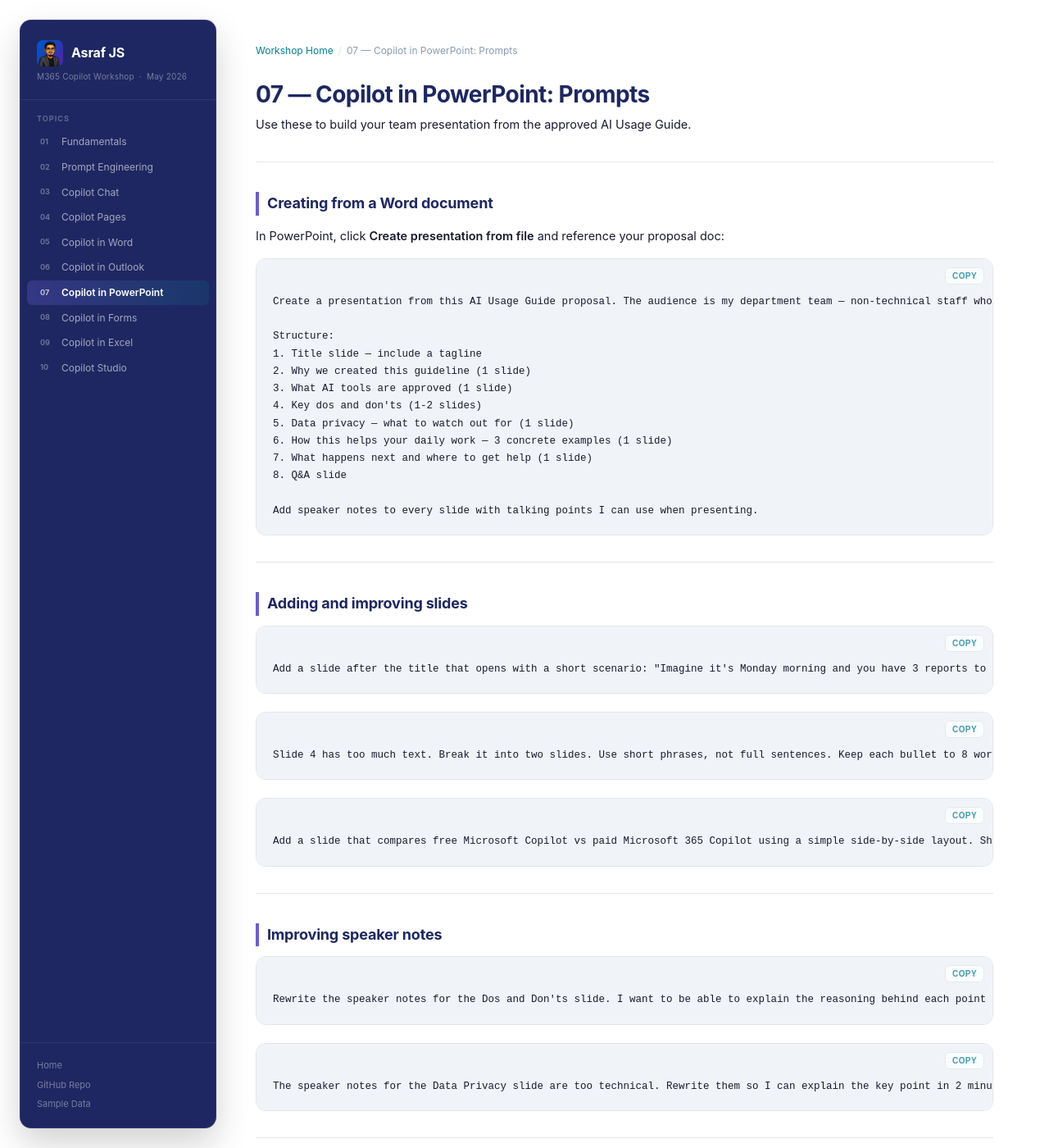
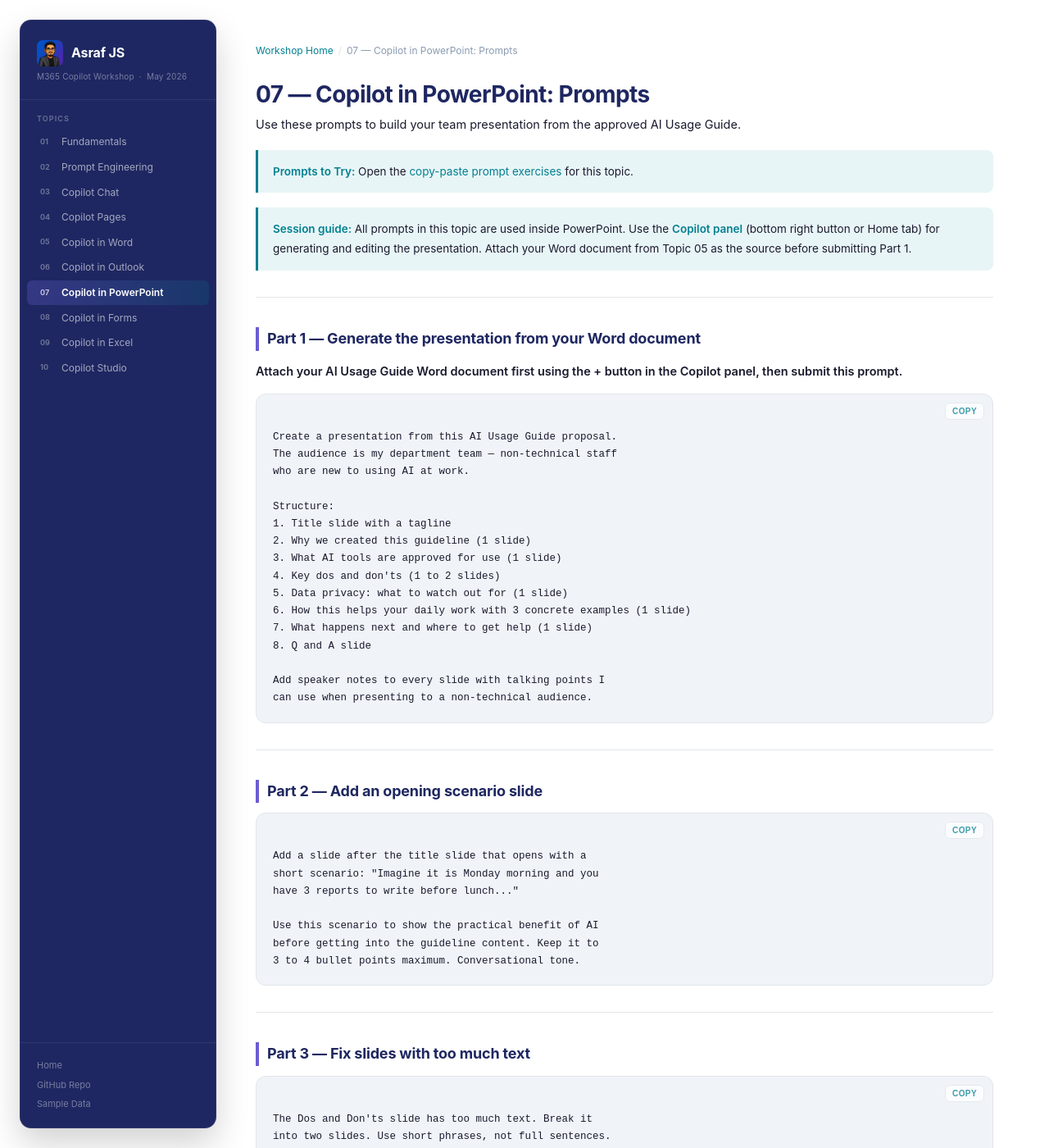
Before and after one commit to Asraf-JS/M365-Copilot-Workshop, a Jekyll site: the page built from 07-copilot-powerpoint/prompts.md, in a window 1280 px wide and 1400 px high. Shown: the whole window at 82% size. Built offline with Jekyll 4.4.1, drawn with Linux system fonts in a browser that asks for light colours; our own code applies the rules of GitHub Pages for plain Markdown files; some of the changed text lies outside the part shown.

Commit message:
Update prompts.md

````diff
--- a/07-copilot-powerpoint/prompts.md
+++ b/07-copilot-powerpoint/prompts.md
@@ -1,77 +1,143 @@
 # 07 — Copilot in PowerPoint: Prompts
 
-Use these to build your team presentation from the approved AI Usage Guide.
+Use these prompts to build your team presentation from the approved AI Usage Guide.
+
+> **Prompts to Try:** Open the [copy-paste prompt exercises](./prompts.md) for this topic.
+
+> **Session guide:** All prompts in this topic are used inside PowerPoint. Use the **Copilot panel** (bottom right button or Home tab) for generating and editing the presentation. Attach your Word document from Topic 05 as the source before submitting Part 1.
 
 ---
 
-## Creating from a Word document
+## Part 1 — Generate the presentation from your Word document
 
-In PowerPoint, click **Create presentation from file** and reference your proposal doc:
+**Attach your AI Usage Guide Word document first using the + button in the Copilot panel, then submit this prompt.**
 
 ```
-Create a presentation from this AI Usage Guide proposal. The audience is my department team — non-technical staff who are new to using AI at work.
+Create a presentation from this AI Usage Guide proposal.
+The audience is my department team — non-technical staff
+who are new to using AI at work.
 
 Structure:
-1. Title slide — include a tagline
+1. Title slide with a tagline
 2. Why we created this guideline (1 slide)
-3. What AI tools are approved (1 slide)
-4. Key dos and don'ts (1-2 slides)
-5. Data privacy — what to watch out for (1 slide)
-6. How this helps your daily work — 3 concrete examples (1 slide)
+3. What AI tools are approved for use (1 slide)
+4. Key dos and don'ts (1 to 2 slides)
+5. Data privacy: what to watch out for (1 slide)
+6. How this helps your daily work with 3 concrete examples (1 slide)
 7. What happens next and where to get help (1 slide)
-8. Q&A slide
+8. Q and A slide
 
-Add speaker notes to every slide with talking points I can use when presenting.
+Add speaker notes to every slide with talking points I
+can use when presenting to a non-technical audience.
 ```
 
 ---
 
-## Adding and improving slides
+## Part 2 — Add an opening scenario slide
 
 ```
-Add a slide after the title that opens with a short scenario: "Imagine it's Monday morning and you have 3 reports to write before lunch..." Use it to show the practical benefit of AI before getting into the guideline content.
-```
+Add a slide after the title slide that opens with a
+short scenario: "Imagine it is Monday morning and you
+have 3 reports to write before lunch..."
 
-```
-Slide 4 has too much text. Break it into two slides. Use short phrases, not full sentences. Keep each bullet to 8 words or less.
-```
-
-```
-Add a slide that compares free Microsoft Copilot vs paid Microsoft 365 Copilot using a simple side-by-side layout. Show 3 key differences only.
+Use this scenario to show the practical benefit of AI
+before getting into the guideline content. Keep it to
+3 to 4 bullet points maximum. Conversational tone.
 ```
 
 ---
 
-## Improving speaker notes
+## Part 3 — Fix slides with too much text
 
 ```
-Rewrite the speaker notes for the Dos and Don'ts slide. I want to be able to explain the reasoning behind each point verbally, with one real example I can share with the team.
-```
-
-```
-The speaker notes for the Data Privacy slide are too technical. Rewrite them so I can explain the key point in 2 minutes to staff with no IT background.
+The Dos and Don'ts slide has too much text. Break it
+into two slides. Use short phrases, not full sentences.
+Keep each bullet to 8 words or less.
 ```
 
 ---
 
-## Tone and design
+## Part 4 — Add a Copilot free vs paid comparison slide
 
 ```
-The slide titles feel too formal and policy-like. Rewrite all slide titles to sound more conversational and engaging, while still being professional.
-```
-
-```
-Suggest a colour theme for this presentation that feels modern and aligns with a Malaysian corporate environment. Describe the colours and the rationale.
+Add a slide that compares free Microsoft Copilot versus
+paid Microsoft 365 Copilot using a simple side-by-side
+layout. Show 3 key differences only. Keep the labels
+short and clear for a non-technical audience.
 ```
 
 ---
 
-## Summarising before a meeting
-
-Open your presentation and ask:
+## Part 5 — Improve speaker notes
 
 ```
-Summarise this presentation in 5 bullet points. What are the 3 things the audience must walk away knowing?
+Rewrite the speaker notes for the Dos and Don'ts slide.
+I want to be able to explain the reasoning behind each
+point verbally, with one real-world example I can share
+with the team.
+```
+
+```
+The speaker notes for the Data Privacy slide are too
+technical. Rewrite them so I can explain the key point
+in 2 minutes to staff with no IT background. Use plain
+language and avoid acronyms where possible.
+```
+
+```
+Add speaker notes to the Q and A slide with 5 questions
+the audience is likely to ask, and a suggested answer
+for each one.
+```
+
+---
+
+## Part 6 — Adjust tone and slide titles
+
+```
+The slide titles feel too formal and policy-like.
+Rewrite all slide titles to sound more conversational
+and engaging while still being professional. The team
+should feel motivated, not like they are reading a
+compliance document.
+```
+
+---
+
+## Part 7 — Suggest a visual theme
+
+```
+Suggest a colour theme for this presentation that feels
+modern and professional, suitable for a Malaysian
+corporate environment. Describe the colours and the
+rationale for choosing them.
+```
+
+---
+
+## Part 8 — Summarise before presenting
+
+Open your completed presentation and run this in the Copilot panel before your session:
+
+```
+Summarise this presentation in 5 bullet points. What
+are the 3 things the audience must walk away knowing?
+```
+
+```
+What questions is the audience most likely to ask after
+this presentation? Give me the top 5 with suggested answers.
+```
+
+---
+
+## Part 9 — Final check
+
+```
+Review this entire presentation as if you are a
+non-technical employee seeing it for the first time.
+What is unclear, missing, or likely to confuse the
+audience? List your findings with suggested fixes.
 ```
 
 ---
````
